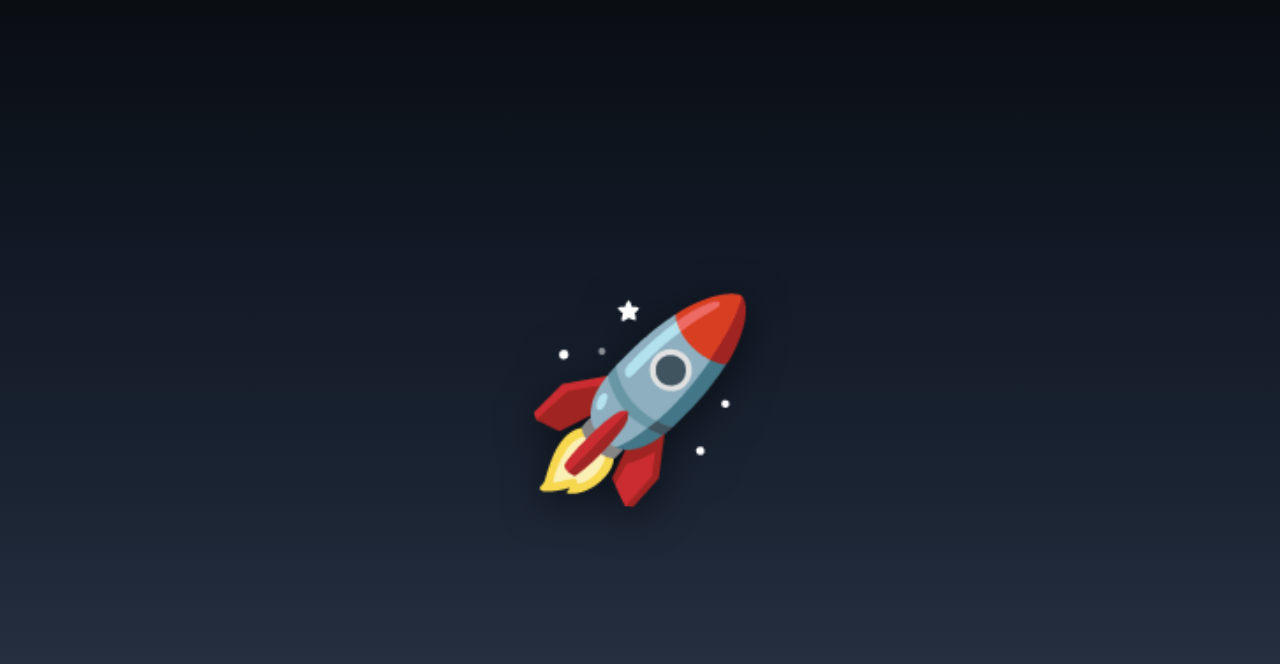
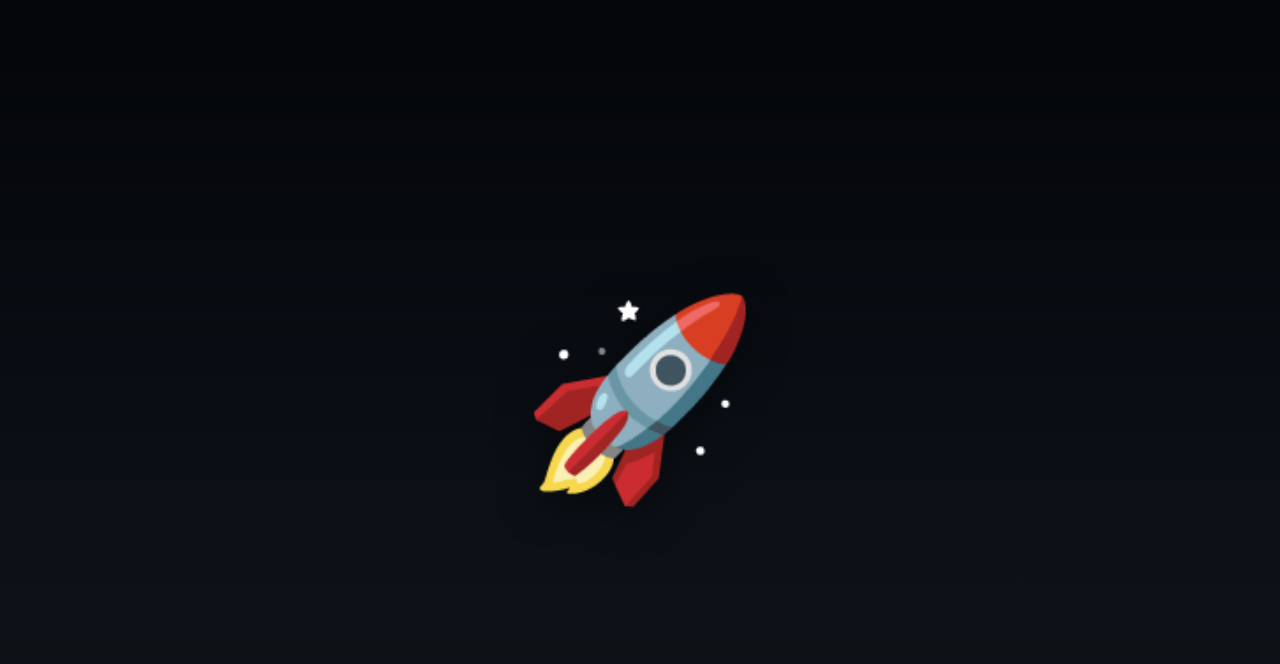
Before and after one commit to mxcoppell/bootloader.live, a plain HTML site: page index.html in a window 1280 px wide. Drawn offline with Linux system fonts and the light colour scheme.

Commit message:
Make dawn sky much darker - almost black tones

```diff
--- a/index.html
+++ b/index.html
@@ -13,7 +13,7 @@
         }
 
         body {
-            background: linear-gradient(180deg, #0a0d12 0%, #111925 30%, #1a2332 60%, #2d3748 100%);
+            background: linear-gradient(180deg, #030508 0%, #070a0f 30%, #0b1016 60%, #0f1419 100%);
             min-height: 100vh;
             overflow: hidden;
             position: relative;
```
